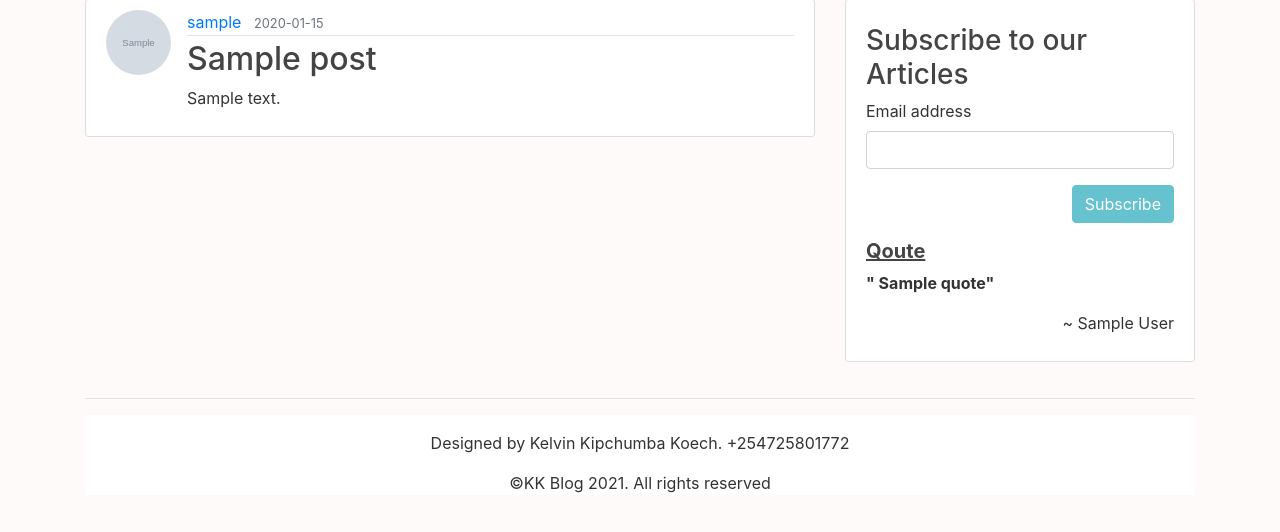
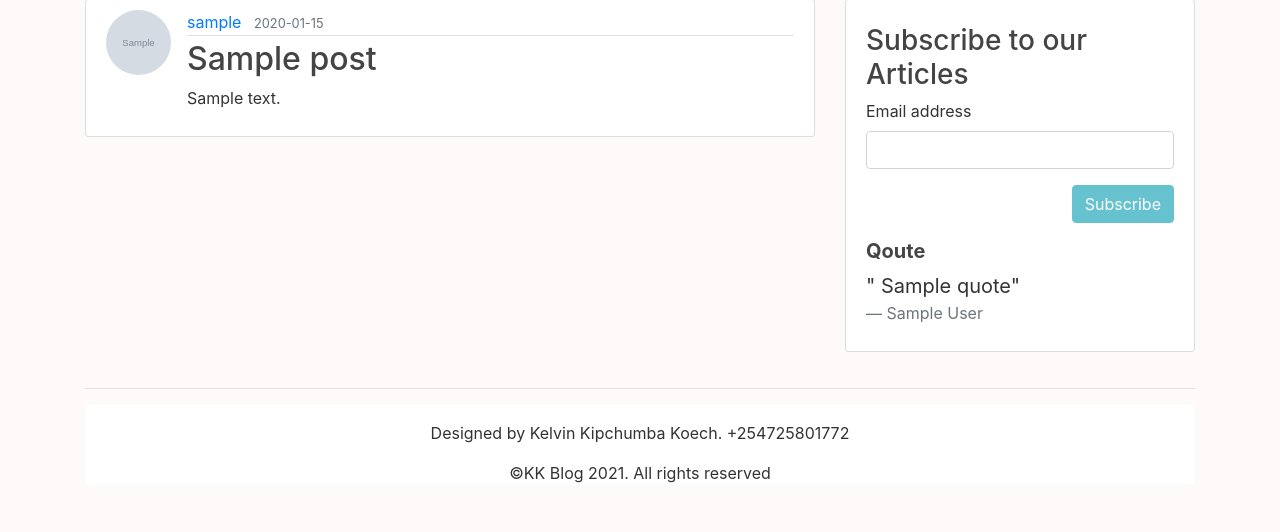
Before and after one commit to k-koech/flask-blog, a Flask app: template app/templates/home.html in a window 1280 px wide. Shown: the part 81-613 px from the top of the page. Run offline with Flask 2, Linux system fonts and the light colour scheme; tables that the repository leaves empty hold one stand-in row (values such as "Sample post"); the template is opened without the code that fills it: values that come from a table or form of the project are taken from there, most other values are stand-ins (such as "Sample title", 1, 10 or a date in 2020); grey boxes marked "Sample" are stand-in pictures; some libraries are stand-ins or nearby versions.

Commit message:
updated quote class

```diff
--- a/app/templates/sidebar.html
+++ b/app/templates/sidebar.html
@@ -23,9 +23,11 @@
         </div>
     </form>
       <div class="">
-        <h5 class="font-weight-bold"><u>Qoute</u></h5>
-        <p class="font-weight-bold">" {{ quotes.quote }}"</p>
-        <p class="text-right">~ {{ quotes.author }}</p>
+        <h5 class="font-weight-bold">Qoute</h5>
+        <blockquote class="blockquote">
+          <p class="mb-0">" {{ quotes.quote }}"</p>
+          <footer class="blockquote-footer">{{ quotes.author }}</footer>
+        </blockquote>
       </div>
 
   </div>
```
